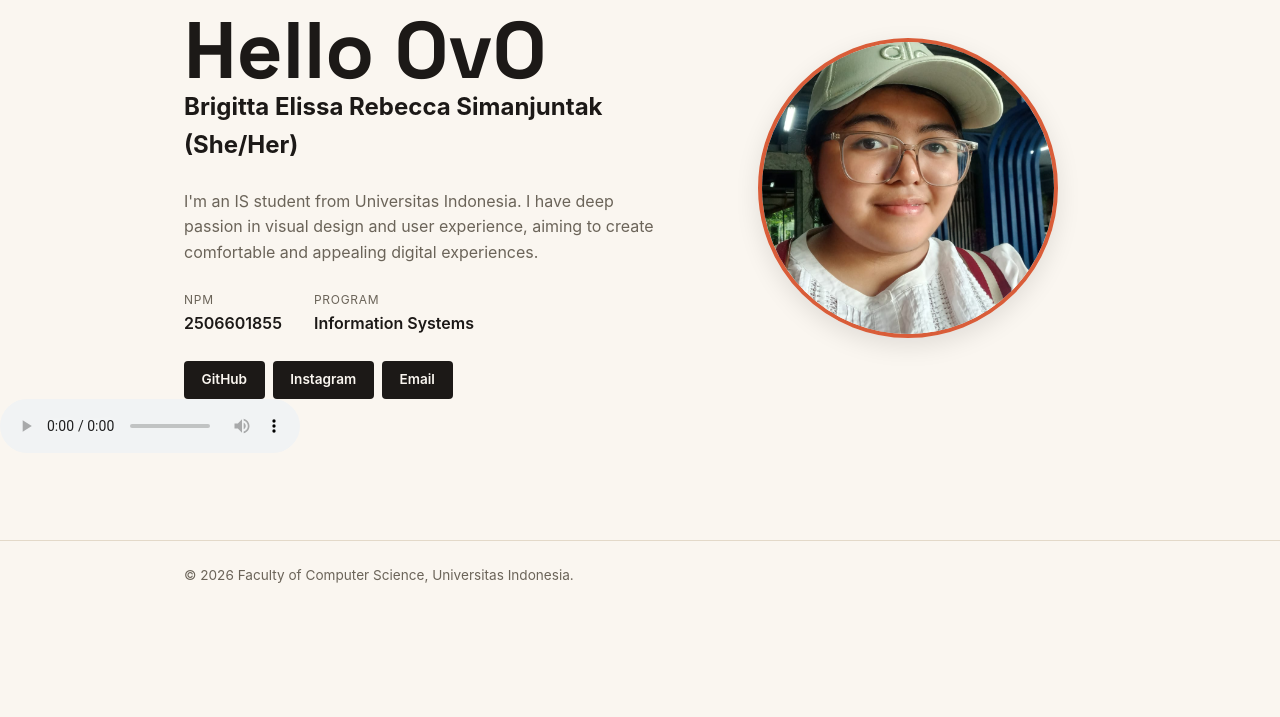
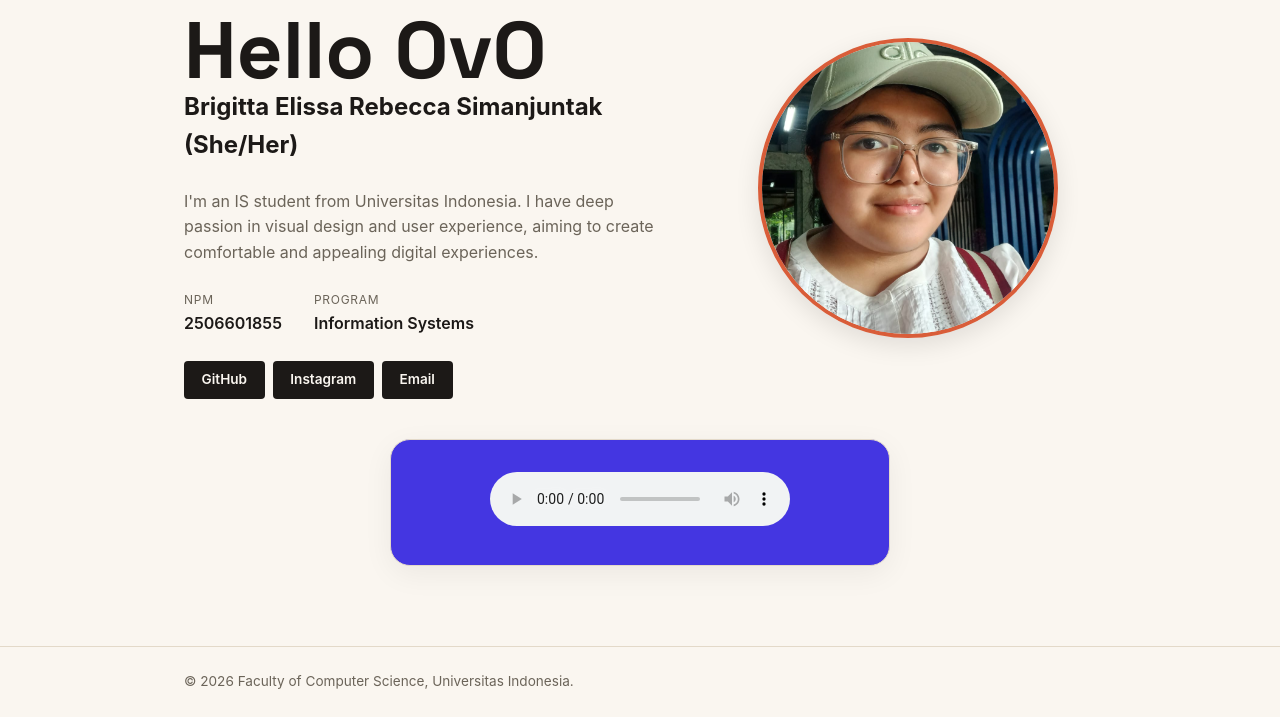
Before and after one commit to brigittasimanjuntak/myportfolio, a Django app: page / in a window 1280 px wide. Shown: the part 168-885 px from the top of the page. Before the commit the page ends 751 px from the top, so only its background shows below. Run offline with Django 5.2, Linux system fonts and the light colour scheme.

Commit message:
audio player

```diff
--- a/templates/index.html
+++ b/templates/index.html
@@ -50,10 +50,14 @@
                     </div>
                 </div>
             </div>
-            <audio controls loop>
-            <source src="static/media/galacticost.mp3" type="audio/mpeg">
-            Audio not supported...
-        </audio>
+            <div class="audio-wrapper">
+                <div class="audio-player">
+                    <audio controls loop>
+                        <source src="/static/media/galacticost.mp3" type="audio/mpeg">
+                        Your browser doesn't support audio.
+                    </audio>
+                </div>
+            </div>
         </section>
     </main>
 
```
